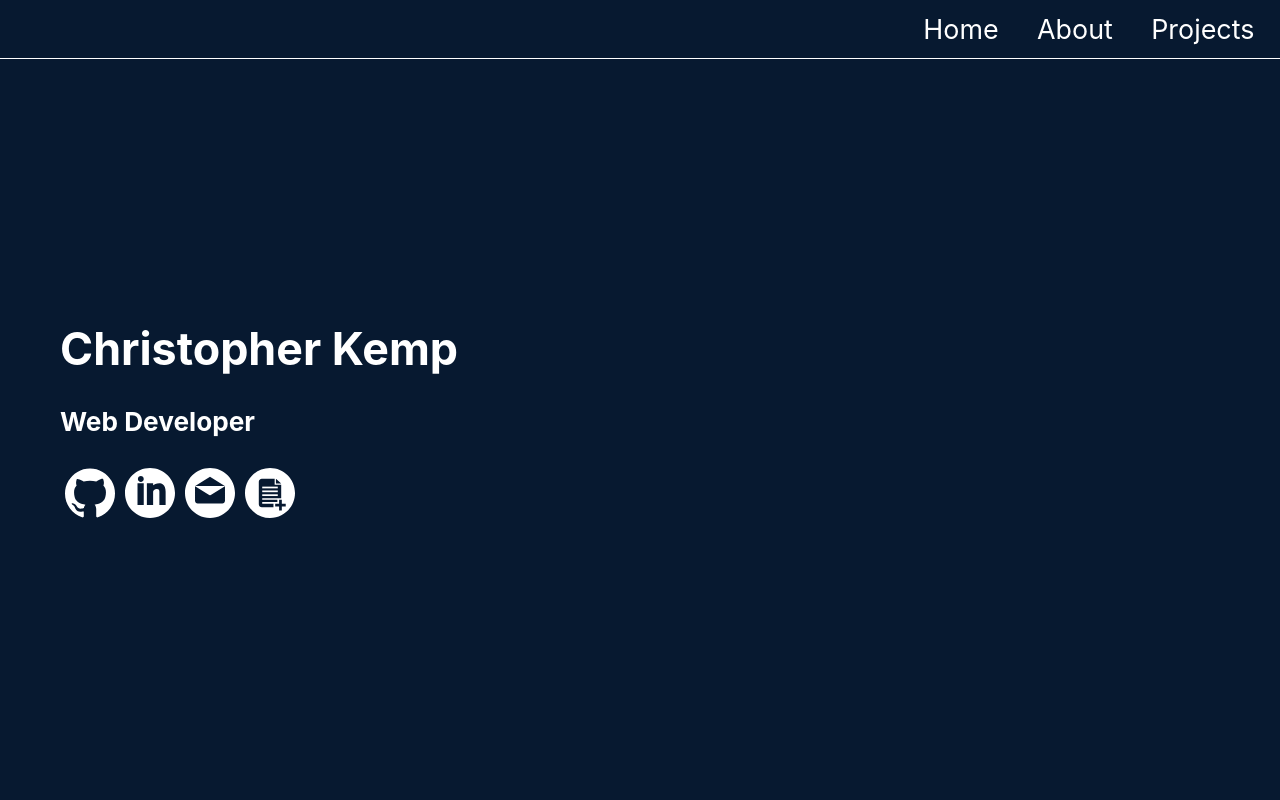
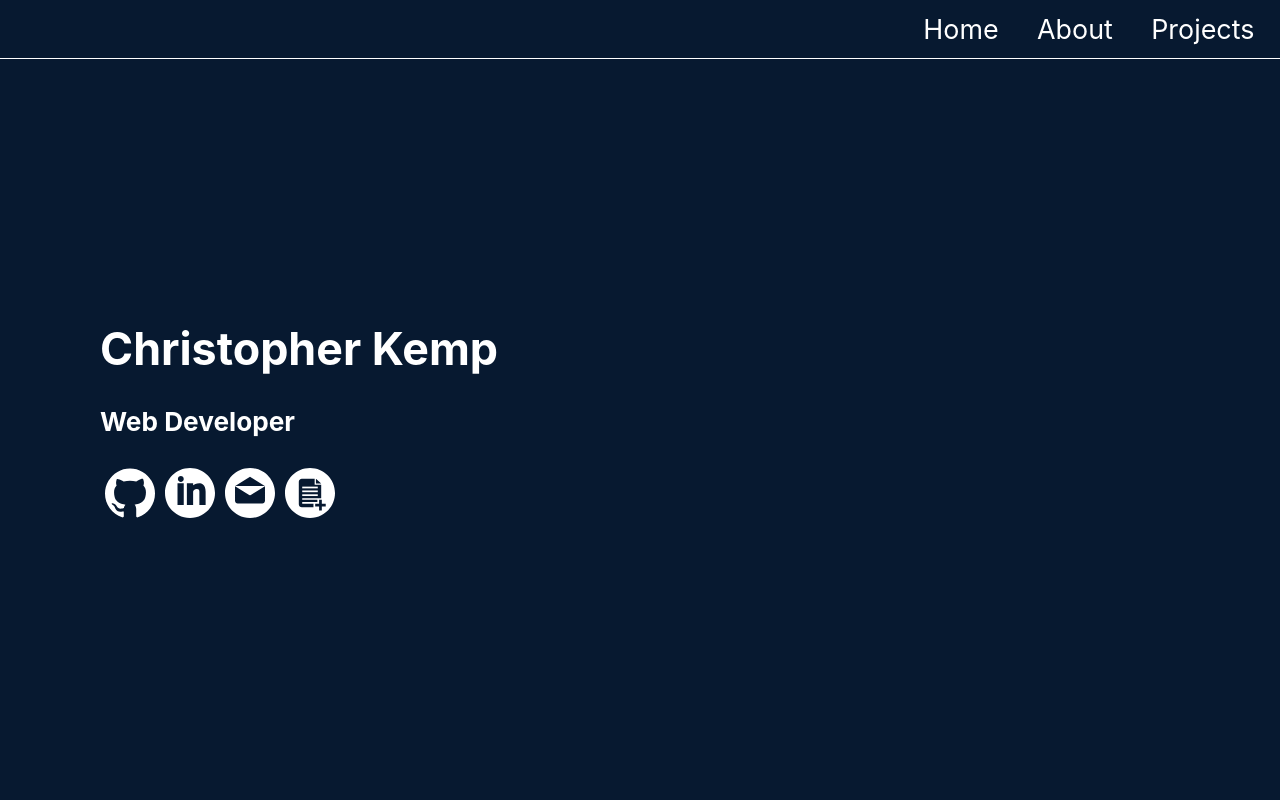
Before and after one commit to cmkemp52/react-portfolio, a React (Create React App) app: page / in a window 1280 px wide. Shown: the top 800 px of the page. Built offline with nearby package versions, Linux system fonts and the light colour scheme.

Commit message:
max width of main content set

```diff
--- a/src/App.css
+++ b/src/App.css
@@ -2,6 +2,16 @@ body {
   background-color: #071930;
   color: white;
   font-size: 1.4em;
+}
+
+#wrapper {
+  width: 100%;
+  display: flex;
+  justify-content: center;
+}
+
+#App {
+  max-width: 1200px;
 }
 
 #card {
--- a/src/App.js
+++ b/src/App.js
@@ -7,12 +7,16 @@ import Projects from "./pages/projects/projects";
 
 function App() {
   return (
-    <div className="App">
+    <>
       <Navbar />
-      <Home />
-      <About />
-      <Projects />
-    </div>
+      <div id="wrapper">
+        <div id="App">
+          <Home />
+          <About />
+          <Projects />
+        </div>
+      </div>
+    </>
   );
 }
 
--- a/src/pages/about/about.jsx
+++ b/src/pages/about/about.jsx
@@ -5,7 +5,7 @@ import Main from "./components/main";
 
 const AboutDiv = Styled.div`
 min-height: 100vh;
-padding-top: 5%;
+padding-top: 10%;
 @media (min-width: 1050px) {
   display: grid;
   grid-template-columns: 400px 1fr;
```
